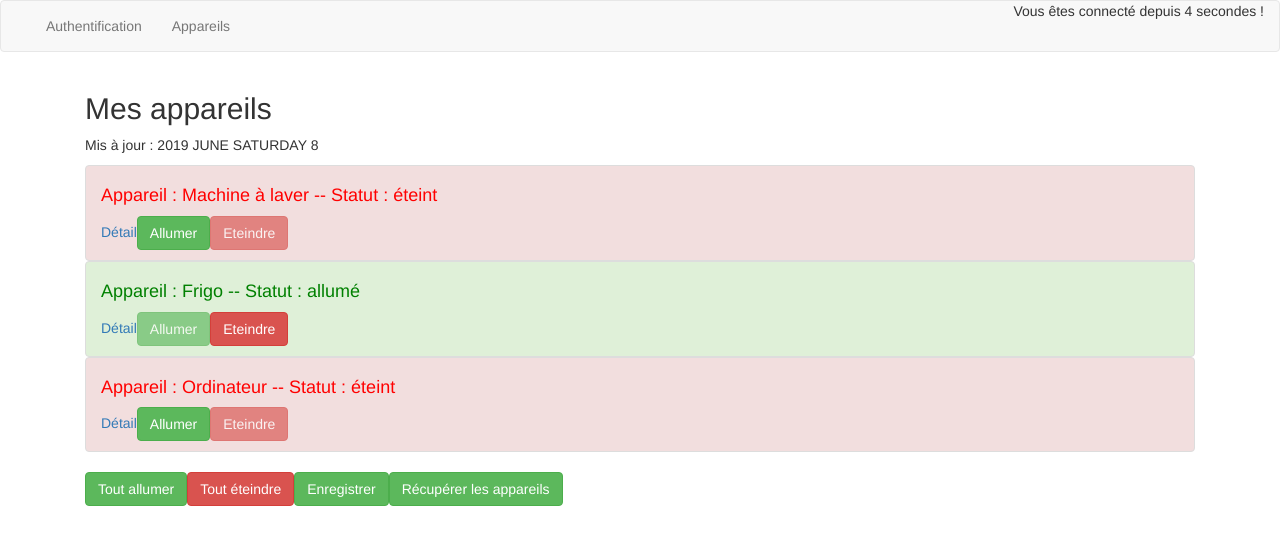
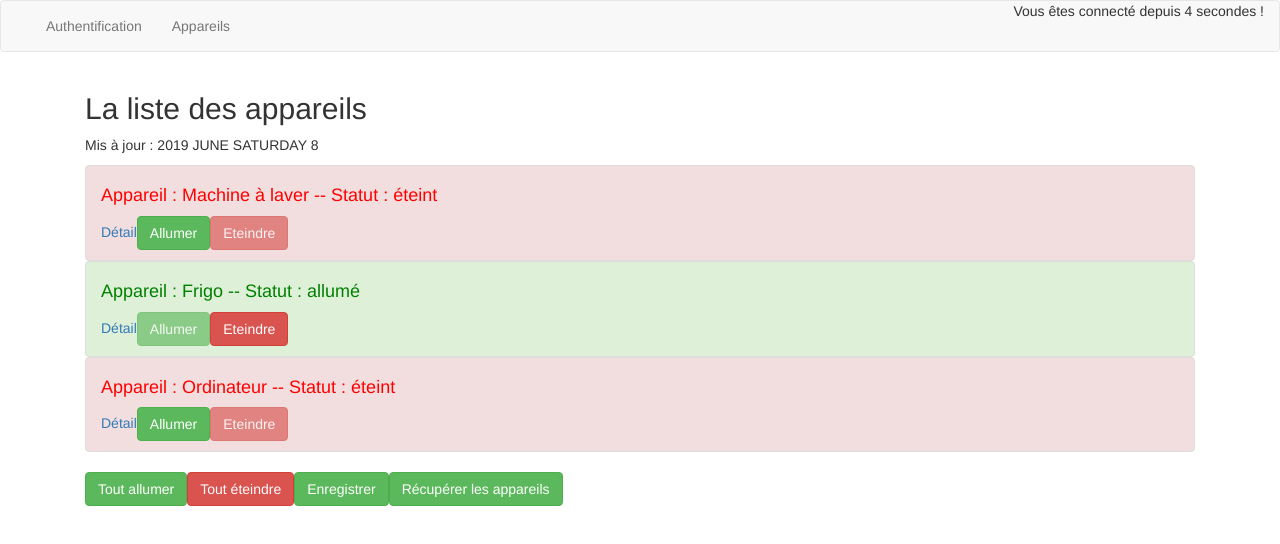
Before and after one commit to GustaveNimant/mon-premier-projet, an Angular app: page / in a window 1280 px wide. Shown: the top 544 px of the page. Built offline with nearby package versions, Linux system fonts and the light colour scheme.

Commit message:
détails

```diff
--- a/src/app/app.component.ts
+++ b/src/app/app.component.ts
@@ -17,13 +17,13 @@ export class AppComponent implements OnInit, OnDestroy {
     constructor (){}
 
     ngOnInit() {
-	const counter = Observable.interval(1000);
+	const counter = Observable.interval(1000); /* http://reactivex.io/documentation/operators/interval.html */
 	this.counterSubscription = counter.subscribe(
 	    (value:number) => {
 		this.secondes = value;
 	    },
 	    (error:any) => {
-		console.log('Uh-oh, an error occurred! : ' + error);
+		console.log('Oh-oh, erreur : ' + error);
 	    },
 	    () => {
 		console.log('Observable complete!');
--- a/src/app/appareil-view/appareil-view.component.html
+++ b/src/app/appareil-view/appareil-view.component.html
@@ -1,5 +1,5 @@
 <div class="col-xs-12">
-    <h2>Mes appareils</h2>
+    <h2>La liste des appareils</h2>
 
     <p>Mis à jour : {{ lastUpdate | async | date: 'y MMMM EEEE d' | uppercase }}</p>
 
--- a/src/app/appareil-view/appareil-view.component.ts
+++ b/src/app/appareil-view/appareil-view.component.ts
@@ -35,8 +35,8 @@ export class AppareilViewComponent implements OnInit {
 
     ngOnInit () { /* après constructor. avant les autre méthodes */
 	this.appareilSubscription = this.appareilService.appareilsSubject.subscribe(
-	    (an_appareils: any[]) => {
-		this.appareils = an_appareils;
+	    (des_appareils: any[]) => {
+		this.appareils = des_appareils;
 	    }
 	);
 	this.appareilService.emitAppareilSubject(); /* émet la copie des appareils */
--- a/src/index.html
+++ b/src/index.html
@@ -8,7 +8,9 @@
   <meta name="viewport" content="width=device-width, initial-scale=1">
   <link rel="icon" type="image/x-icon" href="favicon.ico">
 </head>
+
 <body>
   <app-root></app-root>
 </body>
+
 </html>
```
